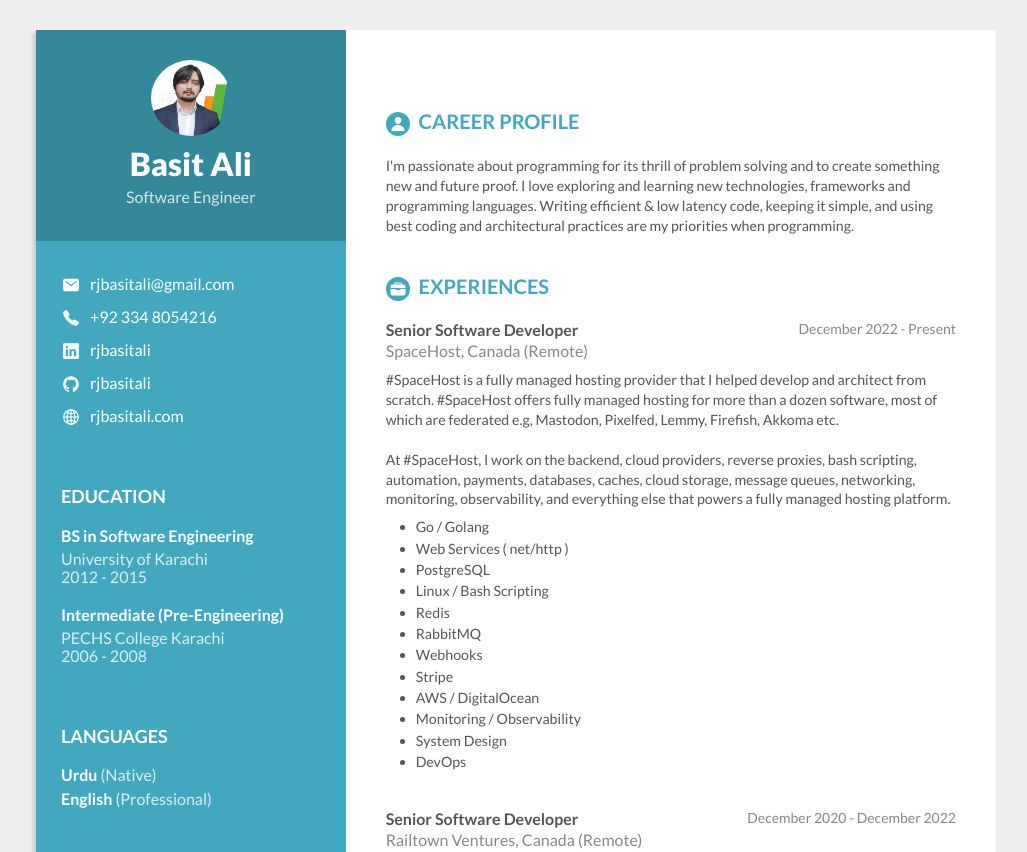
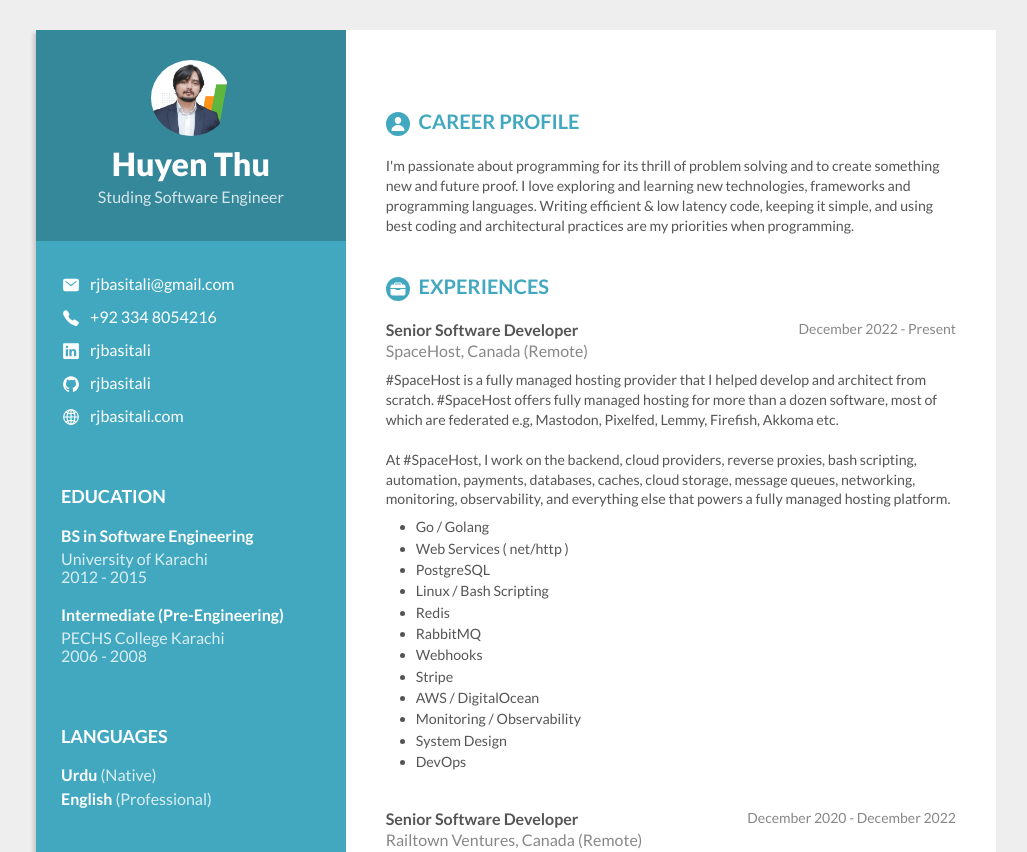
Before and after one commit to Huyenthu85/huyenthu.github.io, a plain HTML site: page index.html in a window 1280 px wide. Shown: the top 852 px of the page, without its empty margins (124-1151 px from the left). Drawn offline with nearby package versions, Linux system fonts and the light colour scheme.

Commit message:
Update index.html

```diff
--- a/index.html
+++ b/index.html
@@ -24,8 +24,8 @@
             <div class="col span-1-of-3 personal">
                 <div class="personal-header">
                     <img src="resources/img/profile_pic2.png" alt="Profile picture">
-                    <h1>Basit Ali</h1>
-                    <p>Software Engineer</p>
+                    <h1>Huyen Thu</h1>
+                    <p>Studing Software Engineer</p>
                 </div>
                 <div class="personal-details">
                     <div class="personal-info">
```
